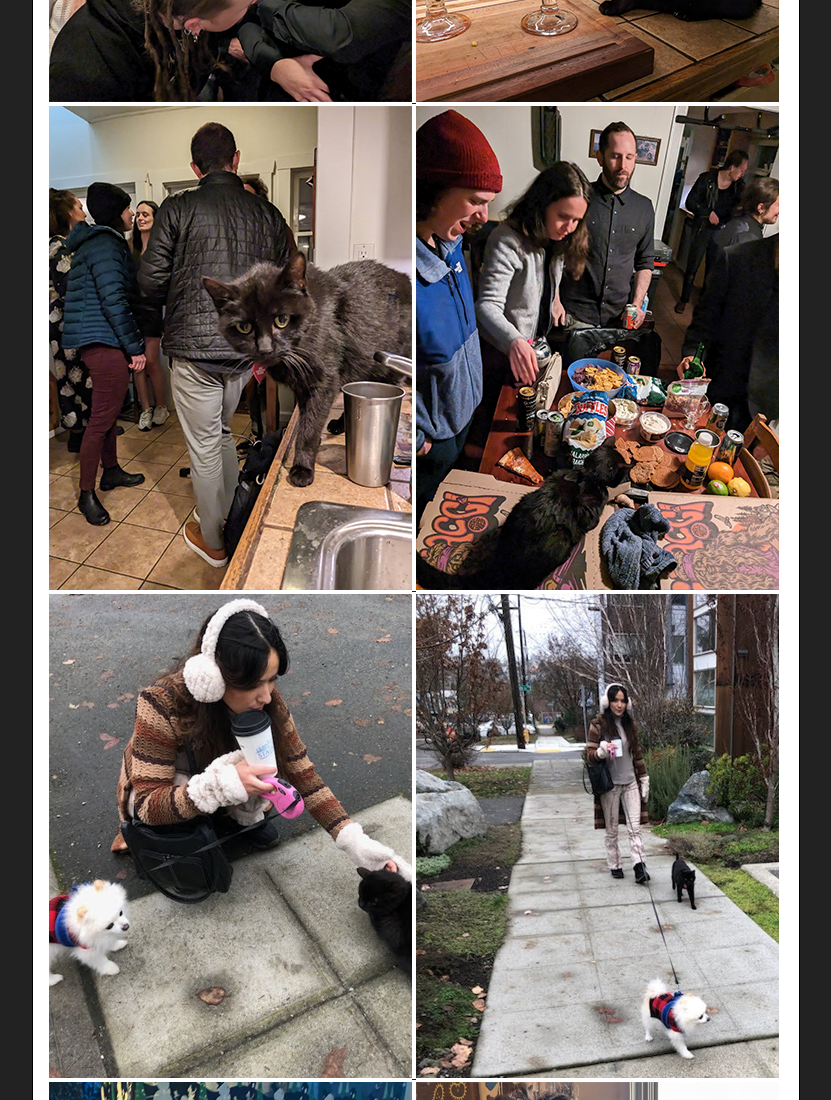
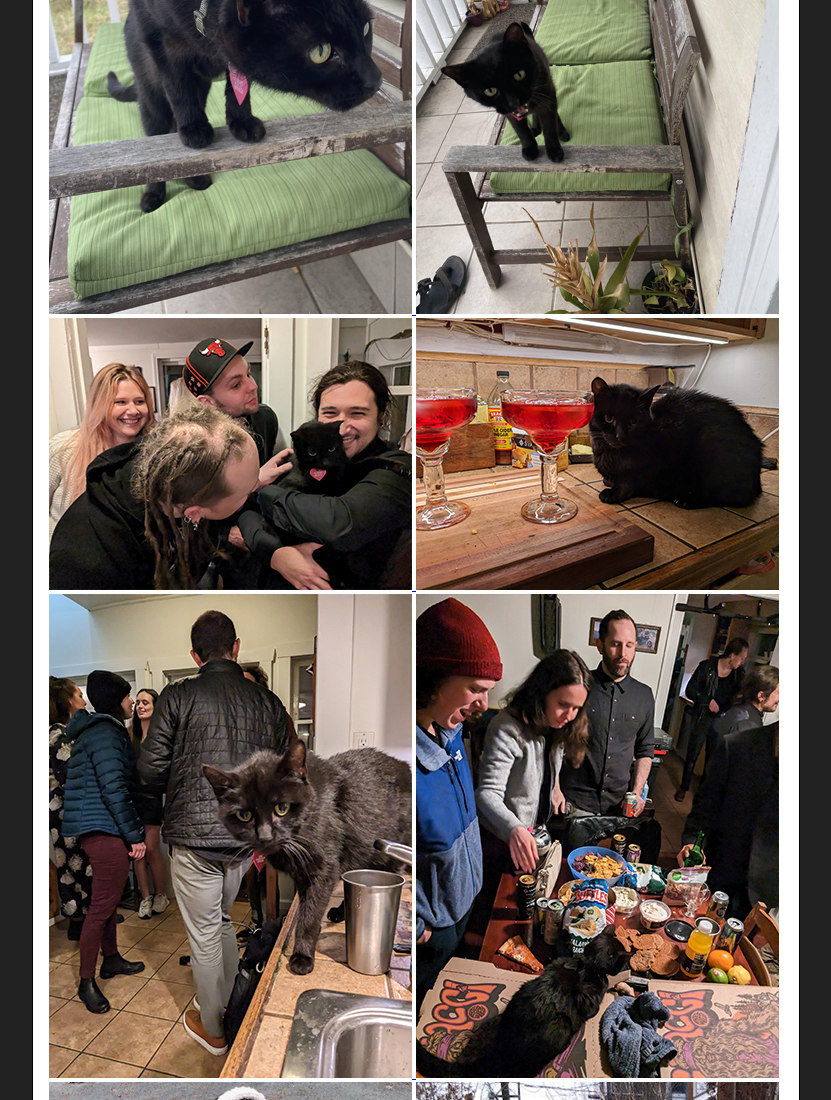
Before and after one commit to geluso/seamusbeacon.com, a plain HTML site: page index.html in a window 1280 px wide. Shown: the part 2107-3207 px from the top of the page, without its empty margins (224-1055 px from the left). Drawn offline with Linux system fonts and the light colour scheme.

Commit message:
adding seamus plum images

```diff
--- a/index.html
+++ b/index.html
@@ -106,6 +106,12 @@
         </p>
 
         <p>
+          <a href="./osama/plum_seamus_1.jpeg">
+            <img src="./osama/scaled/plum_seamus_1.png" />
+          </a>
+          <a href="./osama/plum_seamus_2.jpeg">
+            <img src="./osama/scaled/plum_seamus_2.png" />
+          </a>
           <a href="./osama/seamus_fred_dylan_kerry.jpg">
             <img src="./osama/scaled/seamus_fred_dylan_kerry.png" />
           </a>
```
Also changed, not shown: osama/plum_seamus_1.jpeg (added), osama/plum_seamus_2.jpeg (added), osama/scaled/plum_seamus_1.png (added), osama/scaled/plum_seamus_2.png (added).
